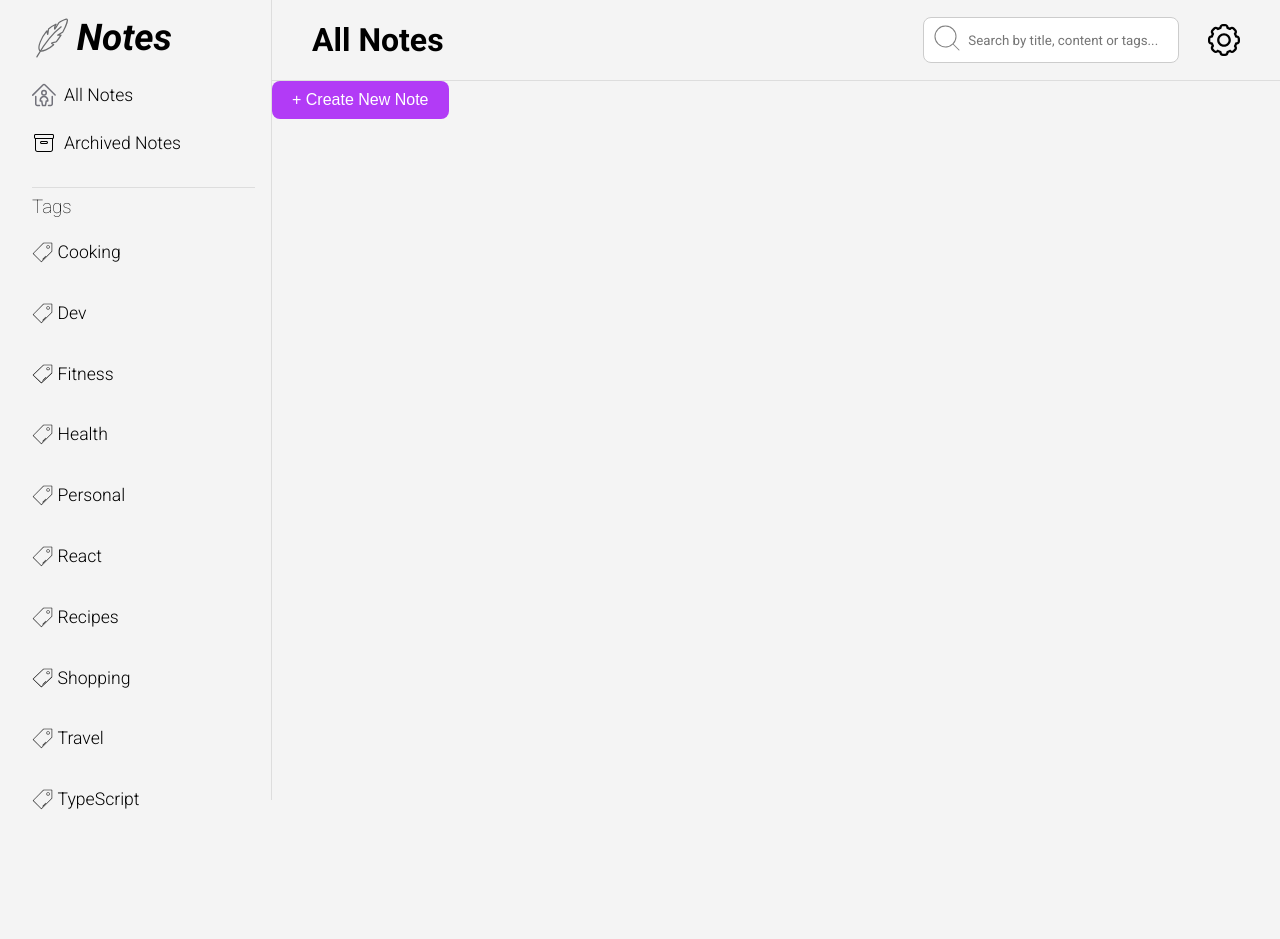
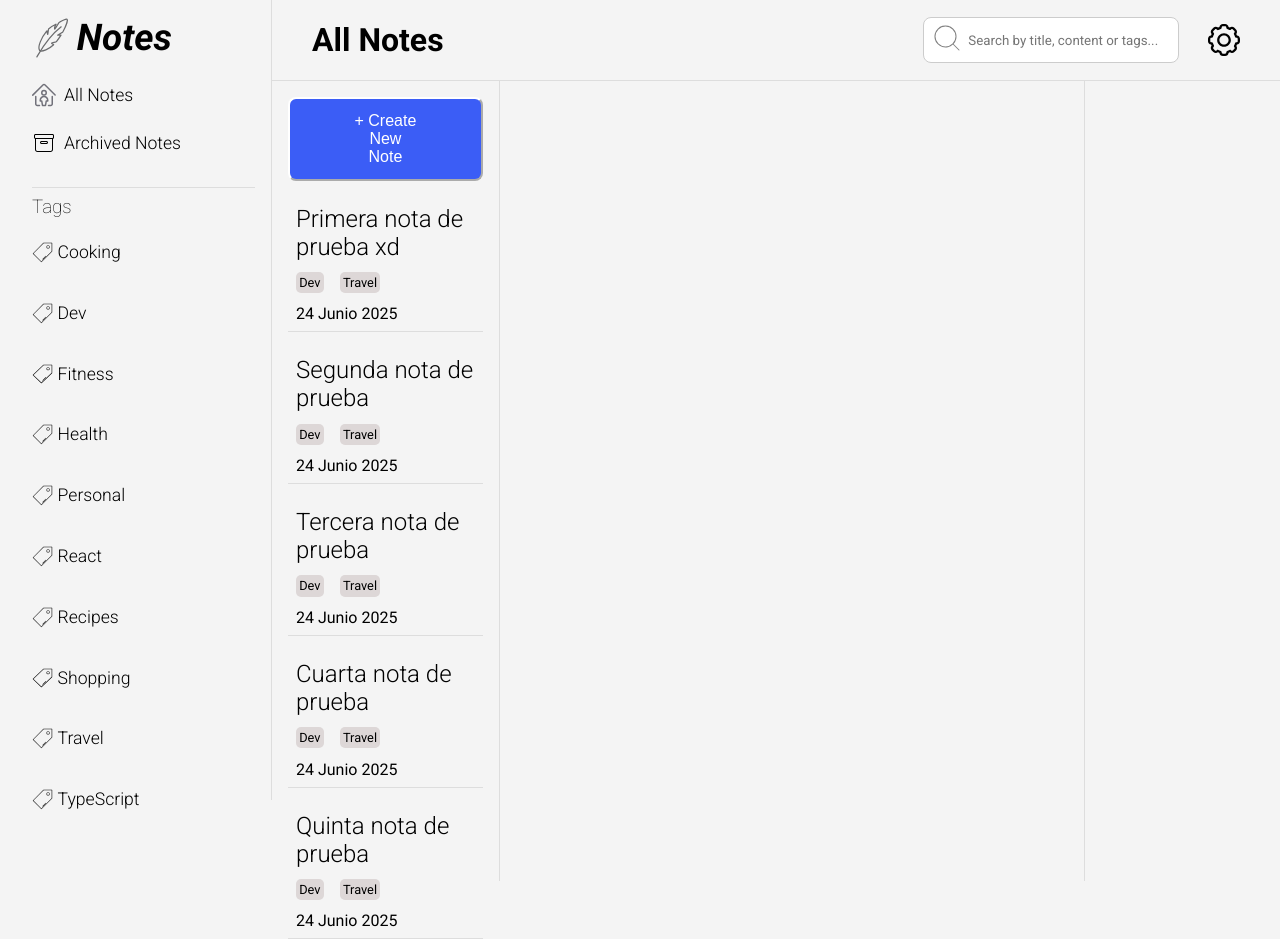
Before and after one commit to AlexF6/challenge-aba, a React (Vite) app: page / in a window 1280 px wide. Before the commit the page ends 810 px from the top, so only its background shows below. Built offline with nearby package versions, Linux system fonts and the light colour scheme.

Commit message:
feat(style): add style note creation button and prototype for notes

```diff
--- a/src/App.jsx
+++ b/src/App.jsx
@@ -6,6 +6,7 @@ import Sidebar from "./components/layout/sidebar/Sidebar.jsx"
 import Header from "./components/layout/header/Header.jsx"
 import Content from './components/layout/content/Content.jsx';
 import Details from './components/layout/details/Details.jsx';
+import Note from './components/layout/content/Note.jsx';
 
 function App() {
   return (
@@ -16,7 +17,11 @@ function App() {
         <div className='main-section'>
           <div className='note-section'>
             <Content />
-
+            <Note content="Primera nota de prueba xd" tag1="Dev" tag2="Travel" date="24 Junio 2025"/>
+            <Note content="Segunda nota de prueba" tag1="Dev" tag2="Travel" date="24 Junio 2025"/>
+            <Note content="Tercera nota de prueba" tag1="Dev" tag2="Travel" date="24 Junio 2025"/>
+            <Note content="Cuarta nota de prueba" tag1="Dev" tag2="Travel" date="24 Junio 2025"/>
+            <Note content="Quinta nota de prueba" tag1="Dev" tag2="Travel" date="24 Junio 2025"/>
           </div>
           <div className='note-details'>
 
--- a/src/components/layout/content/Content.jsx
+++ b/src/components/layout/content/Content.jsx
@@ -4,9 +4,12 @@ import { useState } from "react";
 
 function CreateButton({ onClick }) {
   return (
-    <button className="create-button" onClick={onClick}>
-      + Create New Note
-    </button>
+    <div className="button-container">
+      <button className="create-button" onClick={onClick}>
+        + Create New Note
+      </button>
+    </div>
+
   );
 }
 function Formulario({ onCancel }) {
--- /dev/null
+++ b/src/components/layout/content/Note.jsx
@@ -0,0 +1,17 @@
+//src/components/layout/content/Note.jsx
+import "../../../styles/layout/content/Note.css"
+
+const Note = ( {content, tag1, tag2, date} ) => {
+    return (
+        <div className="note-container">
+            <p className="note-title">{content}</p>
+            <div className="tag-container">
+                <p className="tag-title">{tag1}</p>
+                <p className="tag-title">{tag2}</p>
+            </div>
+            <p className="date">{date}</p>
+        </div>
+    );
+}
+
+export default Note;
--- a/src/styles/App.css
+++ b/src/styles/App.css
@@ -18,14 +18,19 @@
 }
 
 .note-section {
+    display: flex;
+    flex-direction: column;
+    gap: 1rem;
     flex: 2;
     height: auto;
-    /* border: 1px solid blue; */
+    padding: 1rem;
+    border-right: 1px solid #ddd;
 }
 
 .note-details {
     flex: 6;
     height: 100%;
+    border-right: 1px solid #ddd;
     /* border: 1px solid green; */
 }
 
--- a/src/styles/layout/content/Content.css
+++ b/src/styles/layout/content/Content.css
@@ -14,11 +14,15 @@
   margin-top: 20px;
 }*/
 
+.button-container {
+  text-align: center;
+}
+
 .create-button {
-  background-color: #b23bf6;
+  background-color: #3b5df6;
   color: white;
-  padding: 10px 20px;
-  border: none;
+  padding: 0.8rem 4rem 0.8rem 4rem;
+  border-color: white;
   border-radius: 8px;
   font-size: 16px;
   cursor: pointer;
--- /dev/null
+++ b/src/styles/layout/content/Note.css
@@ -0,0 +1,25 @@
+.note-container {
+    display: flex;
+    flex-direction: column;
+    gap: 0.7rem;
+    padding: 0.5rem;
+    /* border: 1px solid red; */
+    border-bottom: 1px solid #ddd;
+}
+
+.note-title {
+    font-size: 1.5rem;
+    font-weight: 350;
+}
+
+.tag-container {
+    display: flex;
+    gap: 1rem;
+}
+
+.tag-title {
+    padding: 0.2rem;
+    font-size: 0.8rem;
+    background-color: rgb(221, 215, 215);
+    border-radius: 5px;
+}
--- a/src/styles/layout/sidebar/Sidebar.css
+++ b/src/styles/layout/sidebar/Sidebar.css
@@ -32,7 +32,7 @@
     padding-top: 0;
     list-style: none;
     font-size: 1.4rem;
-    font-weight: 300;
+    font-weight: 500;
     padding: 0;
     margin: 0;
 }
```
